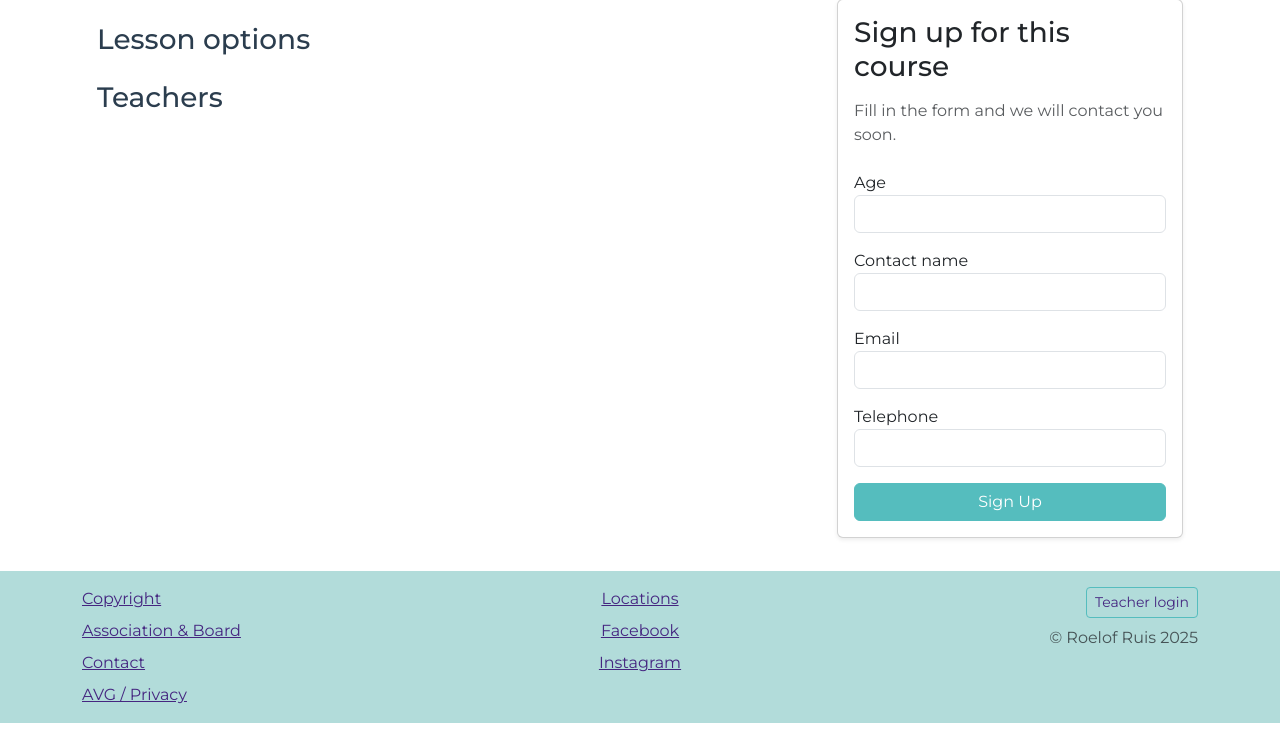
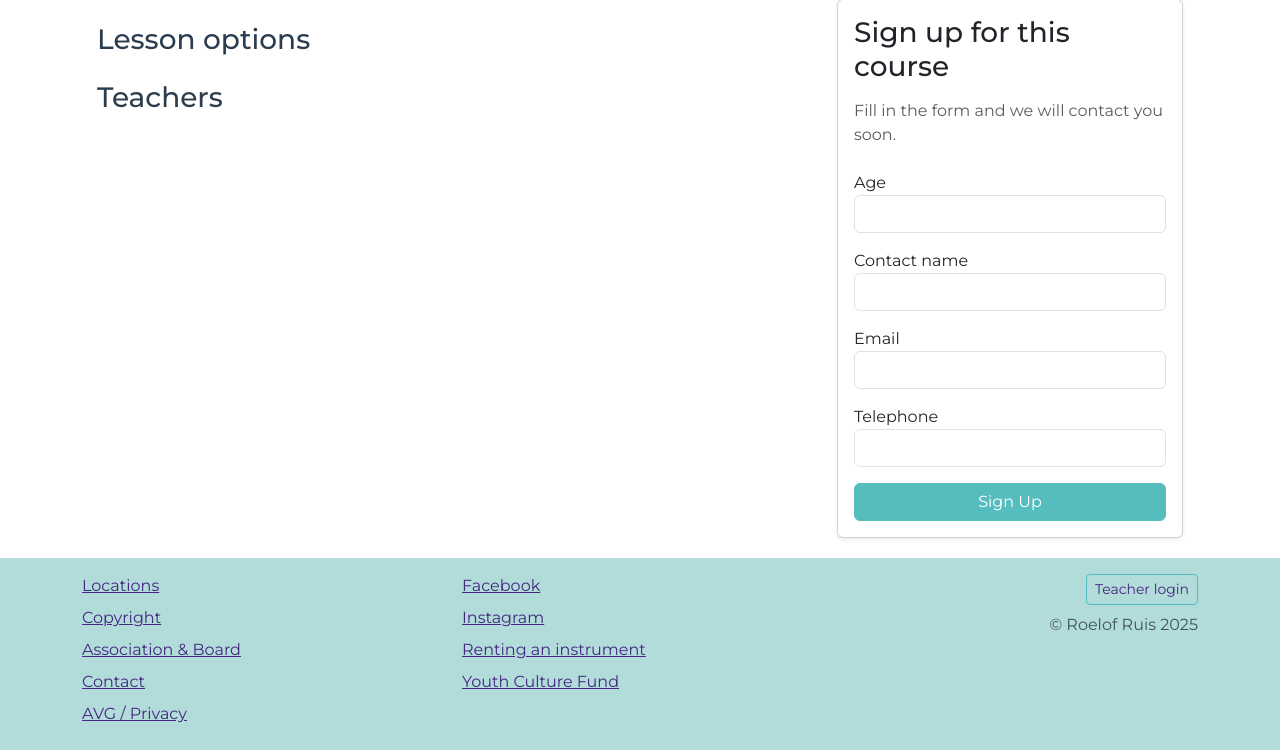
Before and after one commit to RoelofRuis/website-hart, a Yii app: template views/course/view.php in a window 1280 px wide. Shown: the part 77-827 px from the top of the page. Before the commit the page ends 800 px from the top, so only its background shows below. Run offline with PHP 8.4 and a stand-in for Yii, Linux system fonts and the light colour scheme; the template is opened without the code that fills it, so the values that code supplies are empty; form fields are guessed from the names that the template uses; some libraries are stand-ins or nearby versions.

Commit message:
correct footer links

```diff
--- a/messages/nl-NL/app.php
+++ b/messages/nl-NL/app.php
@@ -119,6 +119,9 @@ return [
     'Your name' => 'Je naam',
     'for' => 'voor',
     '{n,plural,=0{None selected} =1{One selected} other{# selected}}' => '{n,plural,=0{Niets geselecteerd} other{# geselecteerd}}',
+    'Locations' => 'Locaties',
     'Facebook' => 'Facebook',
     'Instagram' => 'Instagram',
+    'Renting an instrument' => 'Instrumentverhuur',
+    'Youth Culture Fund' => 'Jeugdfonds Sport & Cultuur',
 ];
--- a/views/layouts/main.php
+++ b/views/layouts/main.php
@@ -106,19 +106,21 @@ $this->registerLinkTag(['rel' => 'icon', 'type' => 'image/x-icon', 'href' => Yii
         <div class="row text-muted align-items-start gy-2">
             <div class="col-12 col-md-4 text-md-start">
                 <ul class="list-unstyled mb-0">
+                    <li class="mb-2"><a href="<?= Url::to(['site/locations']) ?>"><?= Html::encode(Yii::t('app', 'Locations')) ?></a></li>
                     <li class="mb-2"><a href="<?= Url::to(['site/copyright']) ?>"><?= Html::encode(Yii::t('app', 'Copyright')) ?></a></li>
                     <li class="mb-2"><a href="<?= Url::to(['site/association']) ?>"><?= Html::encode(Yii::t('app', 'Association & Board')) ?></a></li>
                     <li class="mb-2"><a href="<?= Url::to(['site/contact']) ?>"><?= Html::encode(Yii::t('app', 'Contact')) ?></a></li>
-                    <li><a href="<?= Url::to(['site/avg']) ?>"><?= Html::encode(Yii::t('app', 'AVG / Privacy')) ?></a></li>
-                    <li class="mt-2 d-md-none">&copy; Roelof Ruis <?= date('Y') ?></li>
+                    <li class="mb-2"><a href="<?= Url::to(['site/avg']) ?>"><?= Html::encode(Yii::t('app', 'AVG / Privacy')) ?></a></li>
                 </ul>
             </div>
 
-            <div class="col-12 col-md-4 text-md-center">
+            <div class="col-12 col-md-4 text-md-start">
                 <ul class="list-unstyled mb-0">
-                    <li class="mb-2"><a href="<?= Url::to(['site/locations']) ?>"><?= Html::encode(Yii::t('app', 'Locations')) ?></a></li>
-                    <li class="mb-2"><a href="https://www.facebook.com/Hartmuziekschool/"><?= Html::encode(Yii::t('app', 'Facebook')) ?></a></li>
-                    <li class="mb-2"><a href="#"><?= Html::encode(Yii::t('app', 'Instagram')) ?></a></li>
+                    <li class="mb-2"><a target="_blank" href="https://www.facebook.com/Hartmuziekschool/"><?= Html::encode(Yii::t('app', 'Facebook')) ?></a></li>
+                    <li class="mb-2"><a target="_blank" href="#"><?= Html::encode(Yii::t('app', 'Instagram')) ?></a></li>
+                    <li class="mb-2"><a target="_blank" href="https://www.muziekfonds.nl/"><?= Html::encode(Yii::t('app', 'Renting an instrument')) ?></a></li>
+                    <li class="mb-2"><a target="_blank" href="https://jeugdfondssportencultuur.nl/fondsen/haarlem/"><?= Html::encode(Yii::t('app', 'Youth Culture Fund')) ?></a></li>
+                    <li class="mt-2 d-md-none">&copy; Roelof Ruis <?= date('Y') ?></li>
                 </ul>
             </div>
 
```
